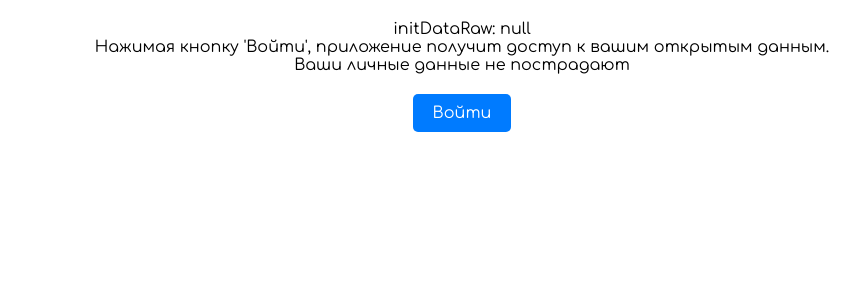
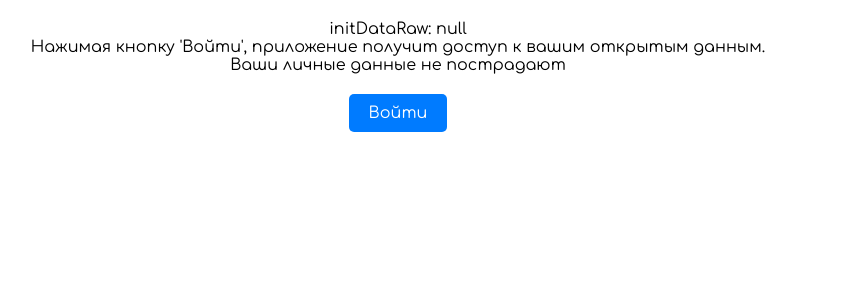
Before and after one commit to gefeeplay/mini-app, a Vue app: page / in a window 1280 px wide. Shown: the top 300 px of the page, without its empty margins (178-1038 px from the left). Built offline with nearby package versions, Linux system fonts and the light colour scheme.

Commit message:
auth +api-key vers4.1

```diff
--- a/src/components/LoginView.vue
+++ b/src/components/LoginView.vue
@@ -94,4 +94,9 @@ button {
 button:hover {
   background-color: #0056b3;
 }
+
+div{
+ width: 90%;
+  word-break: break-all;
+}
 </style>
```
